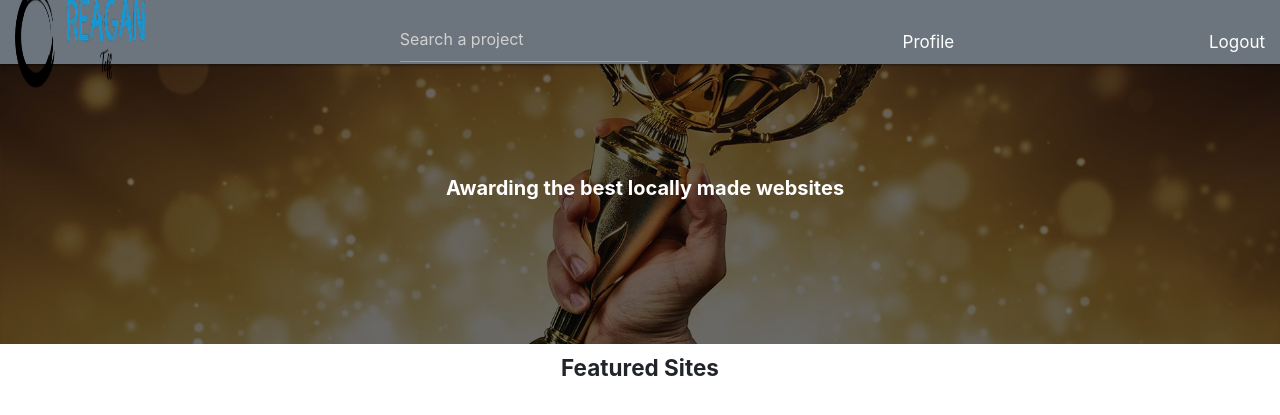
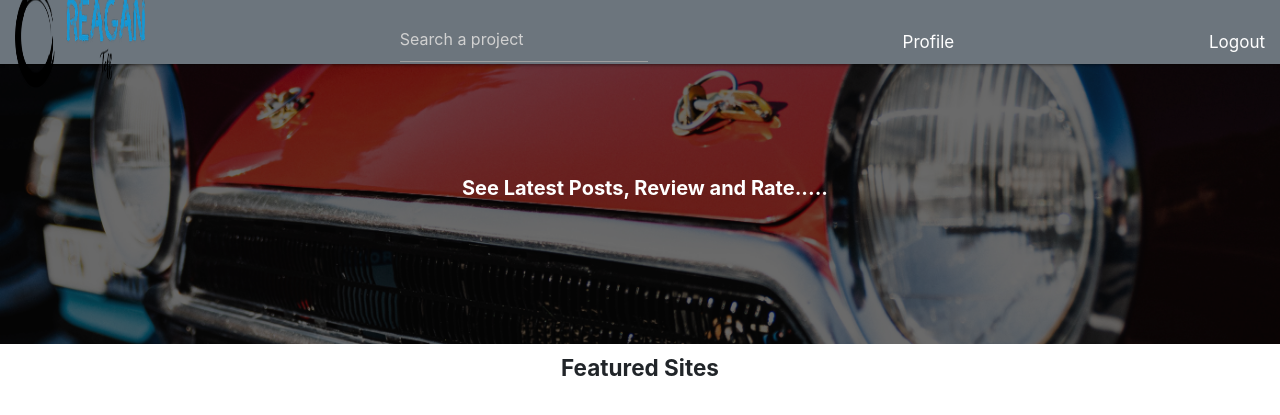
Before and after one commit to REAGAN2020/awwards, a Django app: page /feed in a window 1280 px wide. Shown: the top 415 px of the page. Run offline with Django 3.2, Linux system fonts and the light colour scheme; the visitor is signed in with stand-in values (Sample User, id 1); data that the repository does not hold is empty; some libraries are stand-ins or nearby versions.

Commit message:
modified some useless files

```diff
--- a/awards/static/css/feed.css
+++ b/awards/static/css/feed.css
@@ -15,7 +15,7 @@
 .test-image {
     width: 100%;
     height: 35vh;
-    background-image: url("/static/images/trophy.jpg");
+    background-image: url("/static/images/den.jpg");
     background-position: center;
     background-size: cover;
     background-repeat: no-repeat;
--- a/awards/templates/feed.html
+++ b/awards/templates/feed.html
@@ -6,7 +6,7 @@
 
 <div class="test-image">
     <div class="centered">
-        <p id="txt"><b> Awarding the best locally made websites </b></p>
+        <p id="txt"><b> See Latest Posts, Review and Rate..... </b></p>
     </div>
     <div class="image-overlay">
     </div>
--- a/awards/templates/users/register.html
+++ b/awards/templates/users/register.html
@@ -12,7 +12,7 @@
                 <form method="POST">
                     {% csrf_token %}
                     <fieldset class="form-group form">
-                        <legend class="border-bottom mb-4"><p class="smalltxt"><b>Sign up and check out best websites</b></p></legend>
+                        <legend class="border-bottom mb-4"><p class="smalltxt"><b>Sign up and check out best  websites</b></p></legend>
                         {{ form|crispy }}
                     </fieldset>
                     <div class="form-group form">
@@ -20,7 +20,7 @@
                     </div>
                 </form>
                 <div class="border-top pt-3 below">
-                    <small class="text-muted">Don't have an account? <a class="ml-2" href="{% url 'login' %}">Sign In</a> </small>
+                    <small class="text-muted">Have an account? <a class="ml-2" href="{% url 'login' %}">Sign In</a> </small>
                 </div>
             </div>
         </div>
```
Also changed, not shown: awards/static/images/den.jpg (added).
